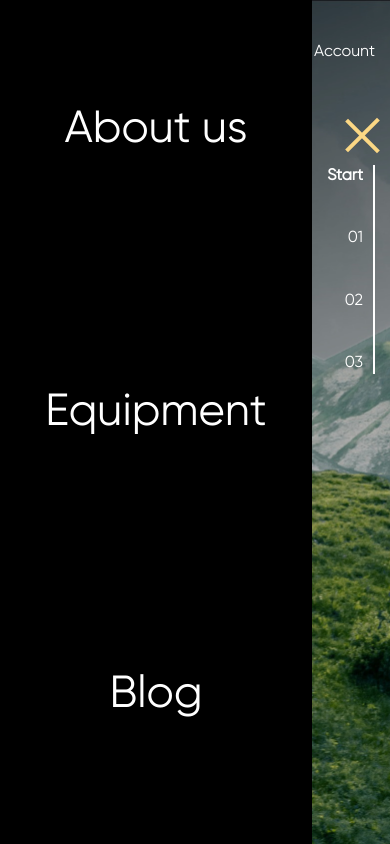
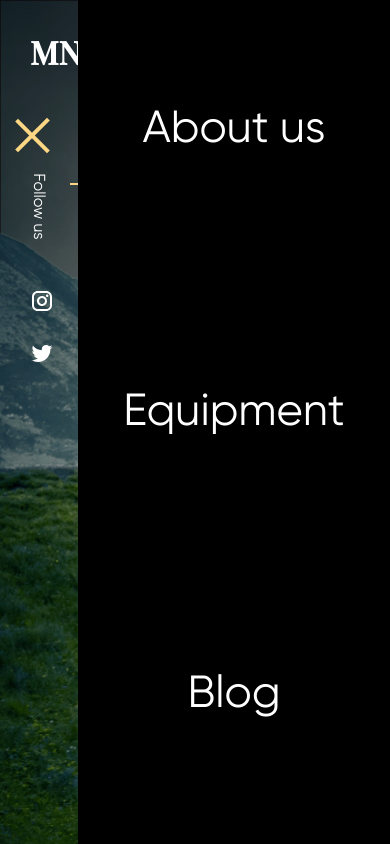
Before and after one commit to MaxyFrontend/MaxyFrontend.github.io, a plain HTML site: page TestProject6/index.html in a window 390 px wide. Both pictures are taken after a click on the element 337 px from the left and 136 px from the top of the page. Shown: the top 844 px of the page. Drawn offline with Linux system fonts and the light colour scheme.

Commit message:
Update main.css

```diff
--- a/TestProject6/css/main.css
+++ b/TestProject6/css/main.css
@@ -54,7 +54,7 @@ header {
 .container {
 	width: 100%;
 	max-width: 1462px;
-	padding: 0 15px;
+	padding: 0 30px;
 	margin: 0 auto;
 }
 .header-top {
@@ -141,30 +141,29 @@ header {
 		z-index: 3;
 		position: fixed;
 		top:0;
-		left:-100%;
+		right:-100%;
 		width: 80vw;
 		height: 100vh;
 		padding: 20px 0 40px;
 		justify-content: center;
 		background-color: #000;
-		transition:left 0.5s;
+		transition:right 0.5s;
 	}
 	.nav-active {
-		left:0;
-		transition:left 0.5s;
+		right:0;
+		transition:right 0.5s;
 	}
 	.nav-button {
 		position: fixed;
-		z-index: 2;
+		z-index: 3;
 		top:120px;
-		right:30px;
+		left: calc(100% - 60px);
 		display: block;
-		transition:right 0.5s ease;
+		transition: left 0.5s ease;
 	}
 	.nav-button-active {
-	right:10px !important;
-	transition:right 0.3s;
-	transition-delay: 0.2s;
+	left:5px !important;
+	transition:left 0.5s ease;
 }
 	.nav-button__lines-active {
 
@@ -258,6 +257,7 @@ header {
 	flex-direction: column;
 	justify-content: center;
 	padding-right: 32px;
+	margin-left:15px;
 	border-right: 2px solid #fff;
 	max-height: 100%;
 }
```
